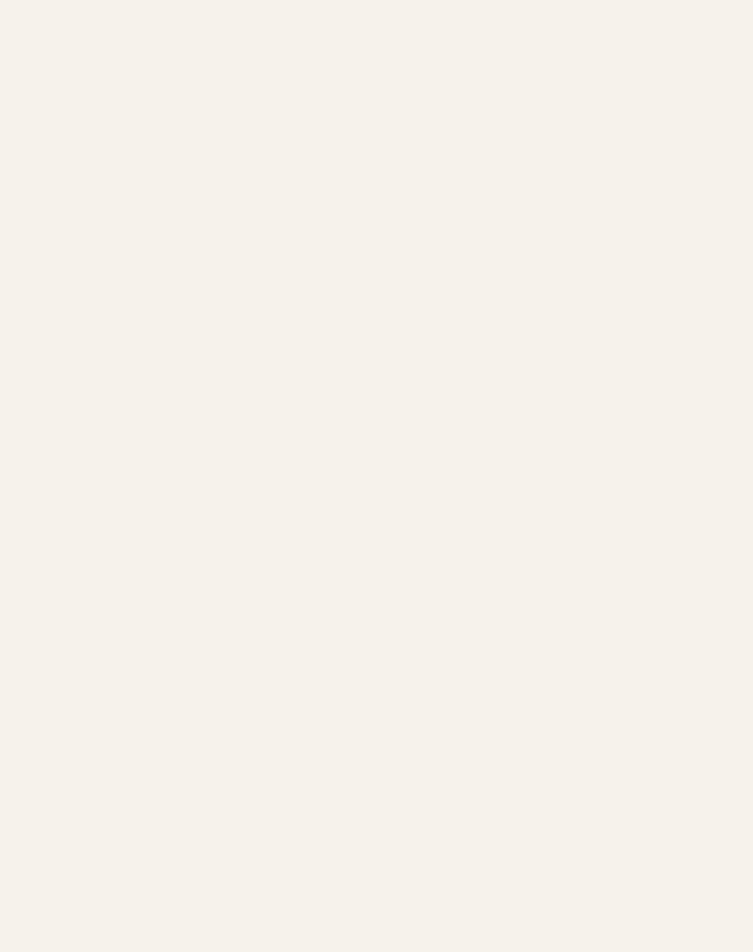
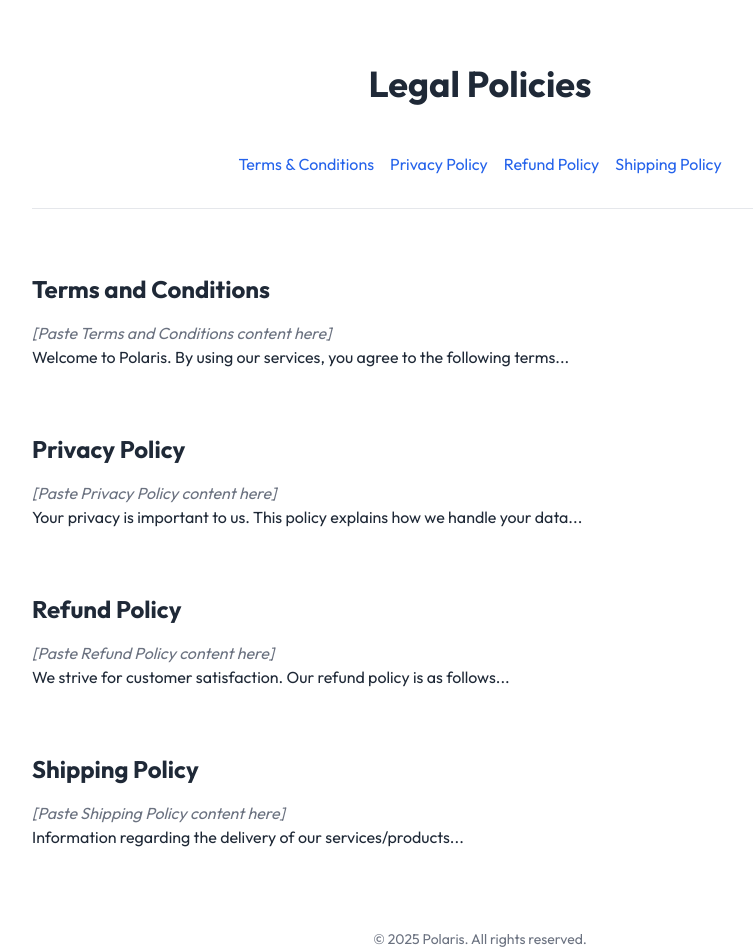
Before and after one commit to Abhi7482/Polaris, a React (Vite) app in the folder frontend/: page /policies in a window 1280 px wide. Before the commit this address had no page. Shown: the top 952 px of the page, without its empty margins (160-913 px from the left). Before the commit the page ends 800 px from the top, so only its background shows below. Built offline with nearby package versions, Linux system fonts and the light colour scheme.

Commit message:
Add policies page

```diff
--- a/frontend/src/App.jsx
+++ b/frontend/src/App.jsx
@@ -7,6 +7,7 @@
 import Capture from './pages/Capture';
 import Review from './pages/Review';
 import Printing from './pages/Printing';
+import Policies from './pages/Policies';
 
 function App() {
     return (
@@ -19,6 +20,7 @@
                     <Route path="/capture" element={<Capture />} />
                     <Route path="/review" element={<Review />} />
                     <Route path="/printing" element={<Printing />} />
+                    <Route path="/policies" element={<Policies />} />
                 </Routes>
             </Router>
         </SessionProvider>
--- /dev/null
+++ b/frontend/src/pages/Policies.jsx
@@ -0,0 +1,61 @@
+import React from 'react';
+
+const Policies = () => {
+    return (
+        <div className="min-h-screen bg-white text-gray-800 p-8 md:p-16">
+            <div className="max-w-4xl mx-auto">
+                <h1 className="text-4xl font-bold mb-12 text-center">Legal Policies</h1>
+
+                {/* Navigation */}
+                <div className="flex flex-wrap gap-4 justify-center mb-16 border-b pb-8">
+                    <a href="#terms" className="text-blue-600 hover:underline">Terms & Conditions</a>
+                    <a href="#privacy" className="text-blue-600 hover:underline">Privacy Policy</a>
+                    <a href="#refund" className="text-blue-600 hover:underline">Refund Policy</a>
+                    <a href="#shipping" className="text-blue-600 hover:underline">Shipping Policy</a>
+                </div>
+
+                {/* Terms and Conditions */}
+                <section id="terms" className="mb-16">
+                    <h2 className="text-2xl font-bold mb-4">Terms and Conditions</h2>
+                    <div className="prose">
+                        <p className="italic text-gray-500">[Paste Terms and Conditions content here]</p>
+                        <p>Welcome to Polaris. By using our services, you agree to the following terms...</p>
+                    </div>
+                </section>
+
+                {/* Privacy Policy */}
+                <section id="privacy" className="mb-16">
+                    <h2 className="text-2xl font-bold mb-4">Privacy Policy</h2>
+                    <div className="prose">
+                        <p className="italic text-gray-500">[Paste Privacy Policy content here]</p>
+                        <p>Your privacy is important to us. This policy explains how we handle your data...</p>
+                    </div>
+                </section>
+
+                {/* Refund Policy */}
+                <section id="refund" className="mb-16">
+                    <h2 className="text-2xl font-bold mb-4">Refund Policy</h2>
+                    <div className="prose">
+                        <p className="italic text-gray-500">[Paste Refund Policy content here]</p>
+                        <p>We strive for customer satisfaction. Our refund policy is as follows...</p>
+                    </div>
+                </section>
+
+                {/* Shipping Policy */}
+                <section id="shipping" className="mb-16">
+                    <h2 className="text-2xl font-bold mb-4">Shipping Policy</h2>
+                    <div className="prose">
+                        <p className="italic text-gray-500">[Paste Shipping Policy content here]</p>
+                        <p>Information regarding the delivery of our services/products...</p>
+                    </div>
+                </section>
+
+                <div className="text-center mt-20 text-sm text-gray-500">
+                    &copy; {new Date().getFullYear()} Polaris. All rights reserved.
+                </div>
+            </div>
+        </div>
+    );
+};
+
+export default Policies;
```
Also changed, not shown: 6 other files (tests, documents, lock files or other folders).
